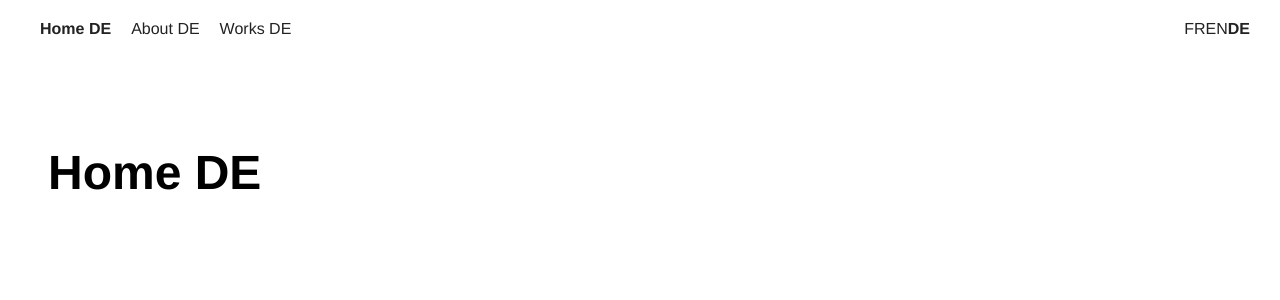
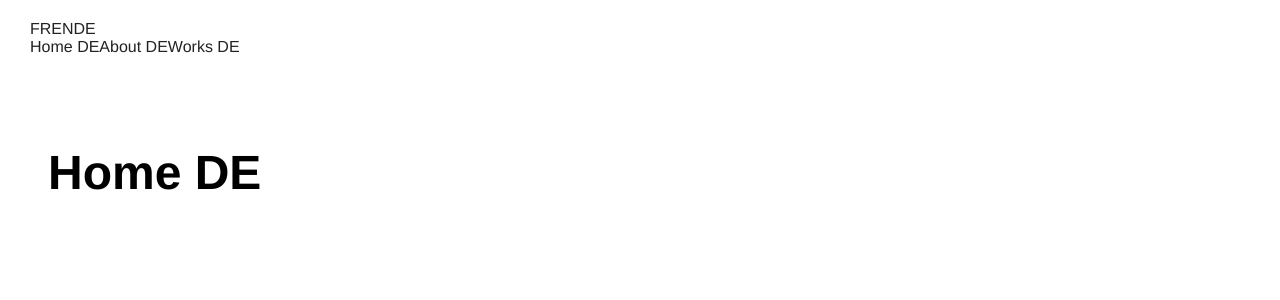
Before and after one commit to cybergraph/vuejswebsite-starter, a Vue app: page /de in a window 1280 px wide. Shown: the top 300 px of the page. Built offline with nearby package versions, Linux system fonts and the light colour scheme.

Commit message:
Rename menu components 2

```diff
--- a/src/components/includes/Navigation.Vue
+++ b/src/components/includes/Navigation.Vue
@@ -1,5 +1,5 @@
 <template>
-  <div class="nav">
+  <div class="navigation">
     <router-link :to="{path: '/' + this.$i18n.locale + '/' + this.$t('home.slug')}">{{ $t("home.title") }}</router-link>
     <router-link :to="{path: '/' + this.$i18n.locale + '/' + this.$t('about.slug')}">{{ $t("about.title") }}</router-link>
     <router-link :to="{path: '/' + this.$i18n.locale + '/' + this.$t('works.slug')}">{{ $t("works.title") }}</router-link>
@@ -8,7 +8,7 @@
 
 <script>
 export default {
-  name: 'Menu'
+  name: 'Navigation'
 }
 </script>
 
--- a/src/components/includes/Switcher.Vue
+++ b/src/components/includes/Switcher.Vue
@@ -1,5 +1,5 @@
 <template>
-  <div class="lang">
+  <div class="switcher">
     <router-link :to="{path: '/fr/' + this.$t($route.name + '.slug', 'fr')}">FR</router-link>
     <router-link :to="{path: '/en/' + this.$t($route.name + '.slug', 'en')}">EN</router-link>
     <router-link :to="{path: '/de/' + this.$t($route.name + '.slug', 'de')}">DE</router-link>
@@ -13,6 +13,6 @@ export default {
 </script>
 
 <style>
-  .lang {float: right}
-  .lang .router-link-exact-active {font-weight: 900;}
+  .lang { float: right; }
+  .lang .router-link-exact-active { font-weight: 900; }
 </style>
```
